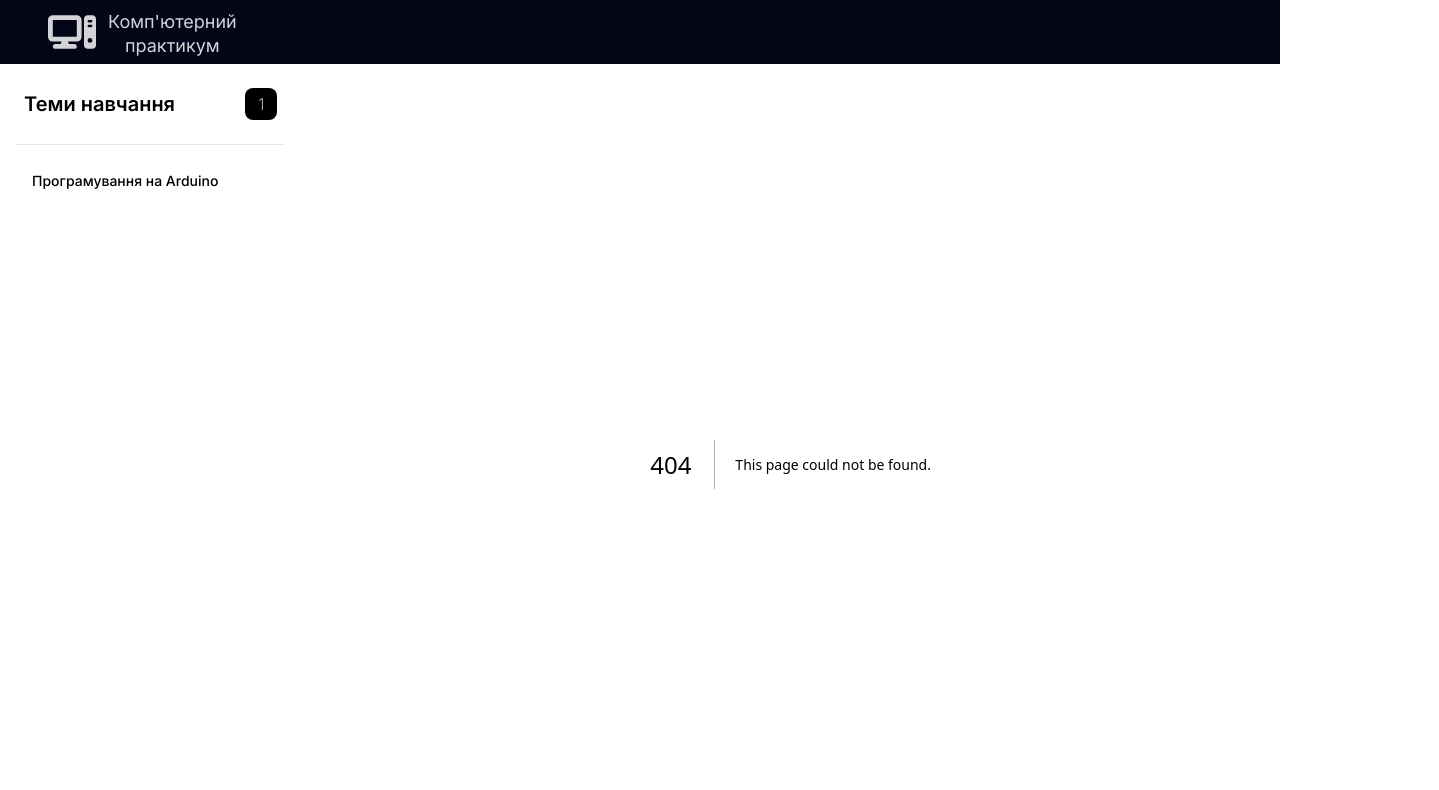
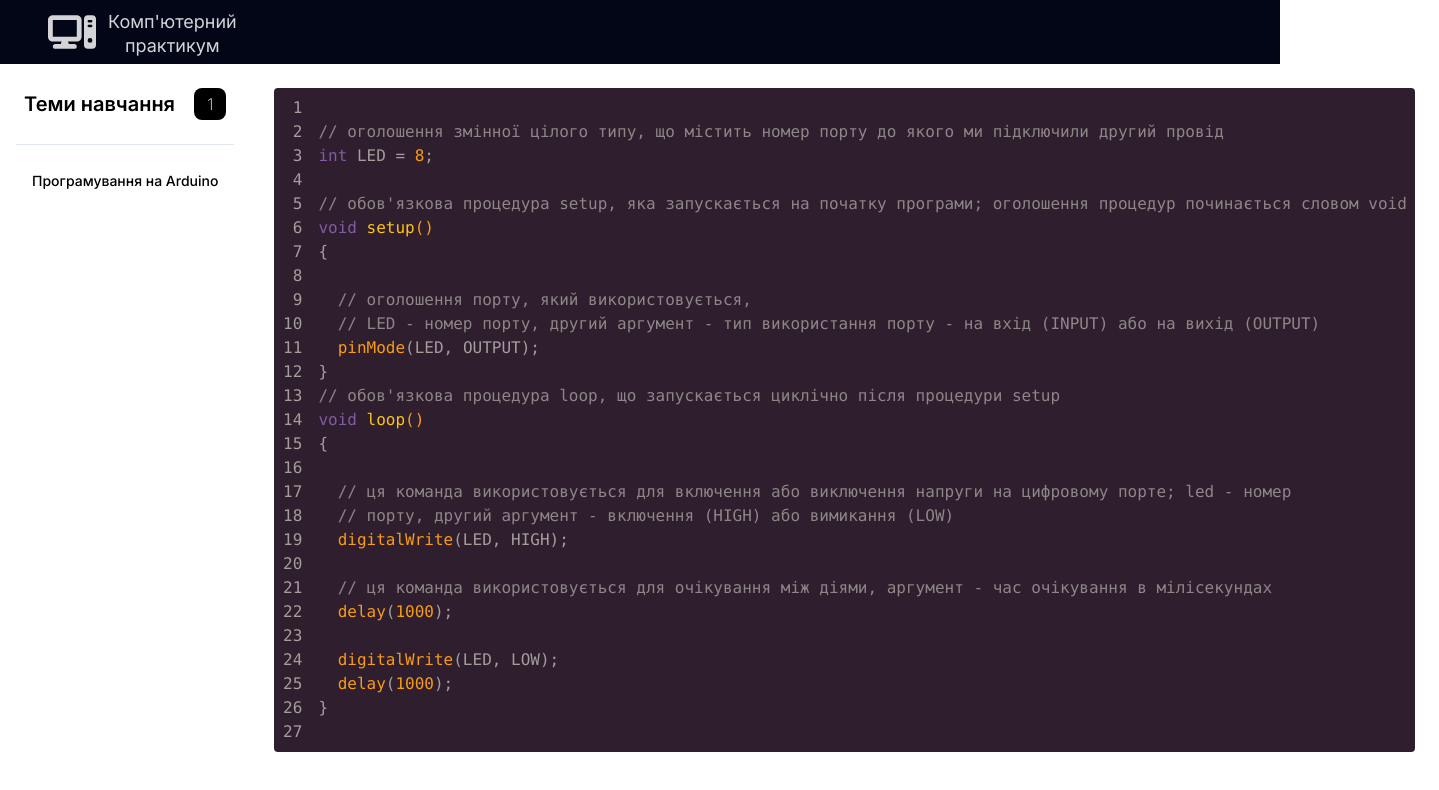
Before and after one commit to VasukPasuk/computer-practice, a Next.js app: page /arduino-programming/lab1 in a window 1280 px wide. Before the commit this address had no page. Shown: the top 790 px of the page, 1439 px wide, since content can reach past the window. Built offline with nearby package versions, Linux system fonts and the light colour scheme.

Commit message:
add: init

```diff
--- /dev/null
+++ b/app/arduino-programming/lab1/page.tsx
@@ -0,0 +1,49 @@
+import SyntaxHighlighter from 'react-syntax-highlighter';
+import {paraisoDark} from "react-syntax-highlighter/dist/esm/styles/hljs";
+
+function Page() {
+  const codeString = `
+// оголошення змінної цілого типу, що містить номер порту до якого ми підключили другий провід
+int LED = 8;
+
+// обов'язкова процедура setup, яка запускається на початку програми; оголошення процедур починається словом void
+void setup()
+{
+
+  // оголошення порту, який використовується,
+  // LED - номер порту, другий аргумент - тип використання порту - на вхід (INPUT) або на вихід (OUTPUT)
+  pinMode(LED, OUTPUT);
+}
+// обов'язкова процедура loop, що запускається циклічно після процедури setup
+void loop()
+{
+
+  // ця команда використовується для включення або виключення напруги на цифровому порте; led - номер
+  // порту, другий аргумент - включення (HIGH) або вимикання (LOW)
+  digitalWrite(LED, HIGH);
+
+  // ця команда використовується для очікування між діями, аргумент - час очікування в мілісекундах
+  delay(1000);
+
+  digitalWrite(LED, LOW);
+  delay(1000);
+}
+  `
+  return (
+    <section className="p-6 max-w-[1300px]">
+      <SyntaxHighlighter
+        language="cpp"
+        style={paraisoDark}
+        showLineNumbers
+        wrapLines
+        customStyle={{
+          borderRadius: "0.25rem"
+        }}
+      >
+        {codeString}
+      </ SyntaxHighlighter>
+    </section>
+  );
+}
+
+export default Page;
--- /dev/null
+++ b/app/arduino-programming/lab2/page.tsx
@@ -0,0 +1,9 @@
+function Page() {
+  return (
+    <div>
+      Lab 2
+    </div>
+  )
+}
+
+export default Page;
--- a/app/arduino-programming/page.tsx
+++ b/app/arduino-programming/page.tsx
@@ -2,6 +2,7 @@ import {ARDUINO_PROGRAMMING_LABS} from "@/config/topic-list-data"
 import {Button} from "@/components/ui/button";
 import {Separator} from "@/components/ui/separator";
 import {SlChemistry} from "react-icons/sl";
+import Link from "next/link";
 
 function Page() {
   return (
@@ -26,14 +27,19 @@ function Page() {
               </div>
               <ul className="flex flex-row gap-x-4 flex-wrap gap-y-4">
                 {
-                  tasks.map((task) => (
+                  tasks.map((task, idx) => (
                     <Button
                       key={task.lab_name}
                       variant="secondary"
-                      className="hover:bg-black hover:text-white flex gap-x-2 items-center justify-start w-full md:w-fit p-8"
+                      className="hover:bg-black hover:text-white"
                     >
-                      <div className="block p-1 px-3 rounded-lg bg-black/5">{task.lab_number}</div>
-                      <div className="text-wrap line-clamp-2">{task.lab_name}</div>
+                      <Link
+                        href={`arduino-programming/lab${task.lab_number}`}
+                        className=" h-full flex gap-x-2 items-center justify-start w-full md:w-fit"
+                      >
+                        <div className="block p-1 px-3 rounded-lg bg-black/5">{task.lab_number}</div>
+                        <div className="text-wrap line-clamp-2">{task.lab_name}</div>
+                      </Link>
                     </Button>
                   ))
                 }
--- a/package.json
+++ b/package.json
@@ -28,6 +28,7 @@
     "@types/node": "^20",
     "@types/react": "^18",
     "@types/react-dom": "^18",
+    "@types/react-syntax-highlighter": "^15.5.13",
     "eslint": "^8",
     "eslint-config-next": "14.2.15",
     "eslint-config-prettier": "^9.1.0",
```
Also changed, not shown: 1 other file (tests, documents, lock files or other folders).
